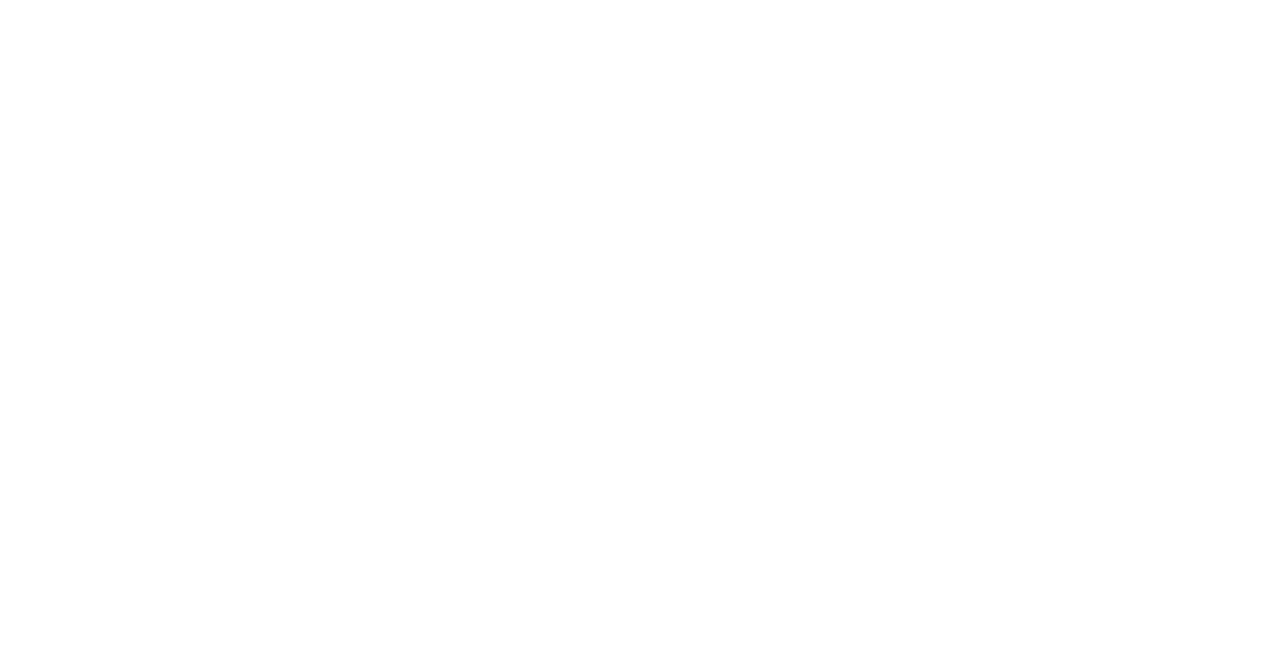
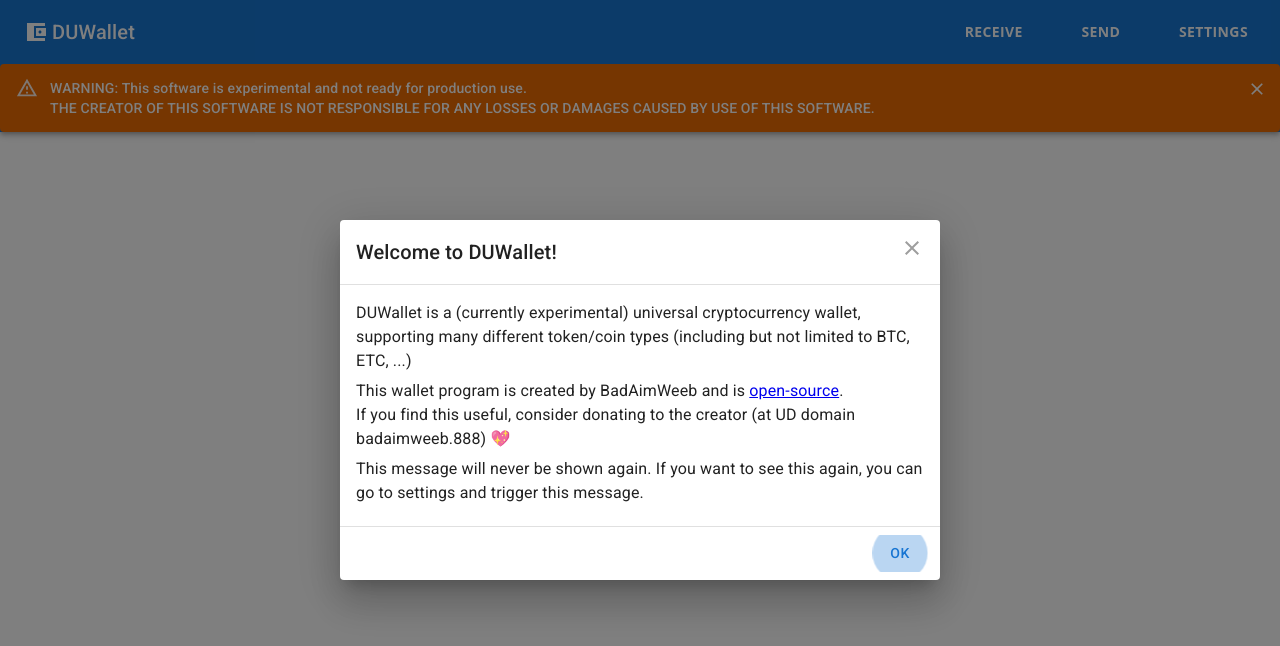
Before and after one commit to BadAimWeeb/duwallet, a React (Vite) app: page / in a window 1280 px wide. Shown: the top 646 px of the page. Built offline with nearby package versions, Linux system fonts and the light colour scheme.

Commit message:
Header and welcome message

```diff
--- a/index.html
+++ b/index.html
@@ -1,13 +1,15 @@
 <!DOCTYPE html>
 <html lang="en">
-  <head>
+
+<head>
     <meta charset="UTF-8" />
-    <link rel="icon" type="image/svg+xml" href="/vite.svg" />
     <meta name="viewport" content="width=device-width, initial-scale=1.0" />
-    <title>Vite + React + TS</title>
-  </head>
-  <body>
+    <title>DUWallet</title>
+</head>
+
+<body>
     <div id="root"></div>
     <script type="module" src="/src/main.tsx"></script>
-  </body>
+</body>
+
 </html>
--- a/src/App.tsx
+++ b/src/App.tsx
@@ -1,20 +1,33 @@
 import { useState, useEffect } from 'react';
 
+// Routing
+import { BrowserRouter as Router, Navigate, Route, Routes } from "react-router-dom";
+
+// Material UI's dark mode
 import { CssBaseline } from "@mui/material";
+import { createTheme, ThemeProvider } from '@mui/material/styles';
 
-// Implementing Material UI's dark mode
-import { createTheme, ThemeProvider } from '@mui/material/styles'
+// MUI components
+import { Container } from "@mui/material";
+
+// Import header and pages
+import Header from "./Header";
+
+// Import dialog
+import WelcomeDialog from "./Dialog/Welcome";
 
 export default function App() {
     let [isDarkMode, setIsDarkMode] = useState(
         // Detect if system-wide dark theme is enabled
-        globalThis.matchMedia("(prefers-color-scheme: dark)").matches
+        matchMedia("(prefers-color-scheme: dark)").matches
     );
     let [theme, setTheme] = useState(createTheme({
         palette: {
             mode: isDarkMode ? "dark" : "light"
         }
     }));
+
+    let [dialog, setDialog] = useState(<WelcomeDialog />);
 
     // Regenerate theme when isDarkMode changed
     useEffect(() => {
@@ -27,7 +40,7 @@
 
     // Detect if system-wide dark theme is changed, and reflect that in isDarkMode
     useEffect(() => {
-        let mediaQueryList = globalThis.matchMedia("(prefers-color-scheme: dark)");
+        let mediaQueryList = matchMedia("(prefers-color-scheme: dark)");
         mediaQueryList.addEventListener("change", () => {
             setIsDarkMode(mediaQueryList.matches);
         });
@@ -36,6 +49,18 @@
     return (
         <ThemeProvider theme={theme}>
             <CssBaseline enableColorScheme />
+
+            <Router>
+                <Header />
+                <Container style={{
+                    marginTop: 24
+                }}>
+                    <Routes>
+
+                    </Routes>
+                </Container>
+                {dialog}
+            </Router>
         </ThemeProvider>
     );
 }
--- /dev/null
+++ b/src/Dialog/Welcome.tsx
@@ -0,0 +1,91 @@
+import * as React from 'react';
+import Button from '@mui/material/Button';
+import { styled } from '@mui/material/styles';
+import Dialog from '@mui/material/Dialog';
+import DialogTitle from '@mui/material/DialogTitle';
+import DialogContent from '@mui/material/DialogContent';
+import DialogActions from '@mui/material/DialogActions';
+import IconButton from '@mui/material/IconButton';
+import CloseIcon from '@mui/icons-material/Close';
+import Typography from '@mui/material/Typography';
+
+const BootstrapDialog = styled(Dialog)(({ theme }) => ({
+    '& .MuiDialogContent-root': {
+        padding: theme.spacing(2),
+    },
+    '& .MuiDialogActions-root': {
+        padding: theme.spacing(1),
+    },
+}));
+
+export interface DialogTitleProps {
+    id: string;
+    children?: React.ReactNode;
+    onClose: () => void;
+}
+
+const BootstrapDialogTitle = (props: DialogTitleProps) => {
+    const { children, onClose, ...other } = props;
+
+    return (
+        <DialogTitle sx={{ m: 0, p: 2 }} {...other}>
+            {children}
+            {onClose ? (
+                <IconButton
+                    aria-label="close"
+                    onClick={onClose}
+                    sx={{
+                        position: 'absolute',
+                        right: 8,
+                        top: 8,
+                        color: (theme) => theme.palette.grey[500],
+                    }}
+                >
+                    <CloseIcon />
+                </IconButton>
+            ) : null}
+        </DialogTitle>
+    );
+};
+
+export default function WelcomeDialog() {
+    const [open, setOpen] = React.useState(true);
+
+    const handleClose = (noshow?: boolean) => {
+        setOpen(false);
+    };
+
+    return (
+        <div>
+            <BootstrapDialog
+                onClose={() => handleClose()}
+                aria-labelledby="customized-dialog-title"
+                open={open}
+            >
+                <BootstrapDialogTitle id="customized-dialog-title" onClose={() => handleClose()}>
+                    Welcome to DUWallet!
+                </BootstrapDialogTitle>
+                <DialogContent dividers>
+                    <Typography gutterBottom>
+                        DUWallet is a (currently experimental) universal cryptocurrency
+                        wallet, supporting many different token/coin types (including but not limited to BTC, ETC, ...)
+                    </Typography>
+                    <Typography gutterBottom>
+                        This wallet program is created by BadAimWeeb and
+                        is <a href="https://github.com/BadAimWeeb/duwallet" target="_blank" rel="noreferrer">open-source</a>.<br />
+                        If you find this useful, consider donating to the creator (at UD domain badaimweeb.888) 💖
+                    </Typography>
+                    <Typography gutterBottom>
+                        This message will never be shown again.
+                        If you want to see this again, you can go to settings and trigger this message.
+                    </Typography>
+                </DialogContent>
+                <DialogActions>
+                    <Button autoFocus onClick={() => handleClose()}>
+                        OK
+                    </Button>
+                </DialogActions>
+            </BootstrapDialog>
+        </div>
+    );
+}
--- /dev/null
+++ b/src/Header.tsx
@@ -0,0 +1,83 @@
+import React from "react";
+import { AppBar, Toolbar, Typography, Button, Alert } from "@mui/material";
+import { AccountBalanceWalletSharp } from "@mui/icons-material";
+import { Link as RouterLink } from "react-router-dom";
+
+const headersData = [
+    {
+        label: "Receive",
+        href: "/receive",
+    },
+    {
+        label: "Send",
+        href: "/send",
+    },
+    {
+        label: "Settings",
+        href: "/settings",
+    }
+];
+
+const getMenuButtons = () => {
+    return headersData.map(({ label, href }) => {
+        return (
+            <Button
+                {...{
+                    key: label,
+                    color: "inherit",
+                    to: href,
+                    component: RouterLink,
+                    style: {
+                        fontFamily: "Open Sans, sans-serif",
+                        fontWeight: 700,
+                        size: "18px",
+                        marginLeft: "38px",
+                    }
+                }}
+            >
+                {label}
+            </Button>
+        );
+    });
+};
+
+let logo = (
+    <div style={{ display: "flex", alignItems: "center" }}>
+        <AccountBalanceWalletSharp />
+        <Typography variant="h6" component="h1" style={{ paddingLeft: 4 }}>
+            DUWallet
+        </Typography>
+    </div>
+);
+
+class ActualHeader extends React.Component {
+    render() {
+        return (
+            <Toolbar style={{
+                display: "flex",
+                justifyContent: "space-between"
+            }}>
+                {logo}
+                <div>{getMenuButtons()}</div>
+            </Toolbar>
+        );
+    }
+}
+
+export default function Header() {
+    let [etw, setEtw] = React.useState<boolean>(true);
+
+    let expTechWarn = (
+        <Alert variant="filled" severity="warning" onClose={() => setEtw(false)}>
+            WARNING: This software is experimental and not ready for production use.<br />
+            THE CREATOR OF THIS SOFTWARE IS NOT RESPONSIBLE FOR ANY LOSSES OR DAMAGES CAUSED BY USE OF THIS SOFTWARE.
+        </Alert>
+    );
+
+    return (
+        <AppBar position="sticky">
+            <ActualHeader />
+            {etw ? expTechWarn : null}
+        </AppBar>
+    );
+}
```
